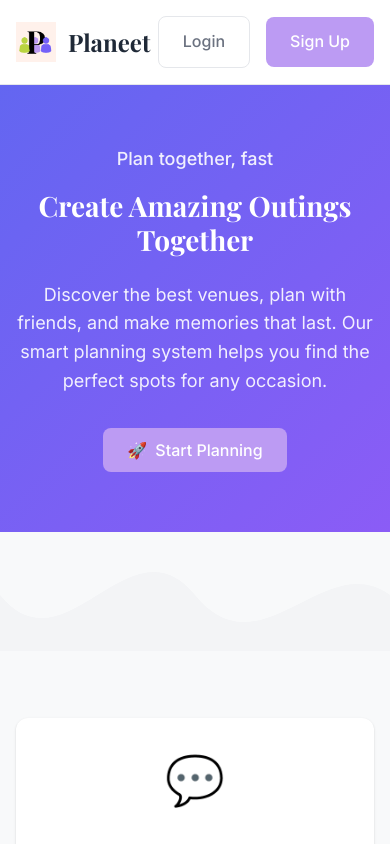
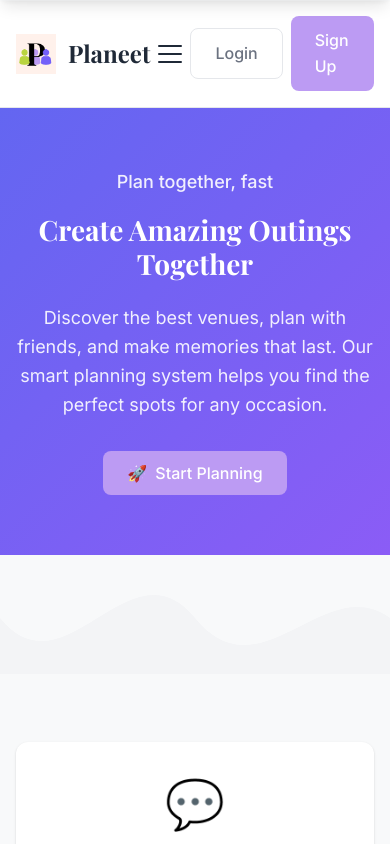
Before and after one commit to Lior1305/Planeet, a React (Create React App) app in the folder UI-service/: page / in a window 390 px wide. Shown: the top 844 px of the page. Built offline with nearby package versions, Linux system fonts and the light colour scheme; the HTML template or start-up script is replaced by a standard one.

Commit message:
fixed dashboard display in the phone

```diff
--- a/UI-service/src/components/Header.js
+++ b/UI-service/src/components/Header.js
@@ -10,6 +10,7 @@ const Header = () => {
   const [isEditModalOpen, setIsEditModalOpen] = useState(false);
   const [isNotificationOpen, setIsNotificationOpen] = useState(false);
   const [notificationCount, setNotificationCount] = useState(0);
+  const [isMobileMenuOpen, setIsMobileMenuOpen] = useState(false);
   const currentUser = userService.getCurrentUser();
 
   // Load notification count when user changes
@@ -41,6 +42,28 @@ const Header = () => {
     };
   }, [currentUser]);
 
+  // Close mobile menu when clicking outside
+  useEffect(() => {
+    const handleClickOutside = (event) => {
+      if (isMobileMenuOpen && !event.target.closest('.nav-menu') && !event.target.closest('.mobile-menu-toggle')) {
+        setIsMobileMenuOpen(false);
+      }
+    };
+
+    if (isMobileMenuOpen) {
+      document.addEventListener('click', handleClickOutside);
+      // Prevent body scroll when menu is open
+      document.body.style.overflow = 'hidden';
+    } else {
+      document.body.style.overflow = 'unset';
+    }
+
+    return () => {
+      document.removeEventListener('click', handleClickOutside);
+      document.body.style.overflow = 'unset';
+    };
+  }, [isMobileMenuOpen]);
+
   const handleNotificationClick = () => {
     setIsNotificationOpen(!isNotificationOpen);
   };
@@ -64,19 +87,40 @@ const Header = () => {
     window.location.reload();
   };
 
+  const toggleMobileMenu = () => {
+    setIsMobileMenuOpen(!isMobileMenuOpen);
+  };
+
+  const closeMobileMenu = () => {
+    setIsMobileMenuOpen(false);
+  };
+
   return (
     <header className="header">
       <div className="container">
         <div className="header-content">
-          <Link to="/" className="logo">
+          <Link to="/" className="logo" onClick={closeMobileMenu}>
             <img src="/images/planeet-small.png" alt="Planeet" />
             <span className="logo-text">Planeet</span>
           </Link>
 
-          <nav className="nav-menu">
-            <Link to="/" className="nav-link">Home</Link>
-            <Link to="/plan" className="nav-link">Plan Outing</Link>
-            <Link to="/history" className="nav-link">My Outings</Link>
+          {/* Mobile menu button */}
+          <button
+            className="mobile-menu-toggle"
+            onClick={toggleMobileMenu}
+            aria-label="Toggle mobile menu"
+          >
+            <span className={`hamburger ${isMobileMenuOpen ? 'active' : ''}`}>
+              <span></span>
+              <span></span>
+              <span></span>
+            </span>
+          </button>
+
+          <nav className={`nav-menu ${isMobileMenuOpen ? 'mobile-open' : ''}`}>
+            <Link to="/" className="nav-link" onClick={closeMobileMenu}>Home</Link>
+            <Link to="/plan" className="nav-link" onClick={closeMobileMenu}>Plan Outing</Link>
+            <Link to="/history" className="nav-link" onClick={closeMobileMenu}>My Outings</Link>
           </nav>
 
           <div className="user-menu">
--- a/UI-service/src/index.css
+++ b/UI-service/src/index.css
@@ -891,6 +891,54 @@ code {
   border: 1px solid var(--border);
 }
 
+/* Mobile menu toggle button */
+.mobile-menu-toggle {
+  display: none;
+  background: none;
+  border: none;
+  cursor: pointer;
+  padding: 8px;
+  z-index: 1001;
+}
+
+.hamburger {
+  display: flex;
+  flex-direction: column;
+  width: 24px;
+  height: 18px;
+  position: relative;
+}
+
+.hamburger span {
+  display: block;
+  height: 2px;
+  width: 100%;
+  background: var(--text-primary);
+  border-radius: 1px;
+  transition: all 0.3s ease;
+  transform-origin: center;
+}
+
+.hamburger span:nth-child(1) {
+  margin-bottom: 6px;
+}
+
+.hamburger span:nth-child(2) {
+  margin-bottom: 6px;
+}
+
+.hamburger.active span:nth-child(1) {
+  transform: rotate(45deg) translate(5px, 5px);
+}
+
+.hamburger.active span:nth-child(2) {
+  opacity: 0;
+}
+
+.hamburger.active span:nth-child(3) {
+  transform: rotate(-45deg) translate(7px, -6px);
+}
+
 /* Responsive design */
 @media (max-width: 768px) {
   .container {
@@ -917,8 +965,48 @@ code {
     gap: 40px;
   }
 
+  /* Mobile navigation styles */
+  .mobile-menu-toggle {
+    display: block;
+  }
+
   .nav-menu {
-    display: none;
+    position: fixed;
+    top: 0;
+    left: 0;
+    right: 0;
+    background: var(--background);
+    border-bottom: 1px solid var(--border);
+    box-shadow: var(--shadow-lg);
+    z-index: 1000;
+    padding: 80px 20px 20px;
+    transform: translateY(-100%);
+    transition: transform 0.3s ease;
+    display: flex;
+    flex-direction: column;
+    gap: 16px;
+  }
+
+  .nav-menu.mobile-open {
+    transform: translateY(0);
+  }
+
+  .nav-link {
+    padding: 12px 16px;
+    border-radius: var(--radius);
+    text-align: center;
+    font-size: 18px;
+    font-weight: 600;
+    transition: var(--transition);
+  }
+
+  .nav-link:hover {
+    background: var(--background-alt);
+    color: var(--primary);
+  }
+
+  .user-menu {
+    gap: 12px;
   }
 
   .modal {
@@ -948,6 +1036,30 @@ code {
   .modal-body,
   .modal-actions {
     padding: 20px;
+  }
+
+  /* Mobile navigation adjustments for very small screens */
+  .nav-menu {
+    padding: 70px 16px 16px;
+  }
+
+  .nav-link {
+    font-size: 16px;
+    padding: 10px 12px;
+  }
+
+  .user-menu {
+    gap: 8px;
+  }
+
+  .user-info {
+    padding: 6px 12px;
+  }
+
+  .user-avatar {
+    width: 28px;
+    height: 28px;
+    font-size: 14px;
   }
 }
 
```
Also changed, not shown: 2 other files (tests, documents, lock files or other folders).
